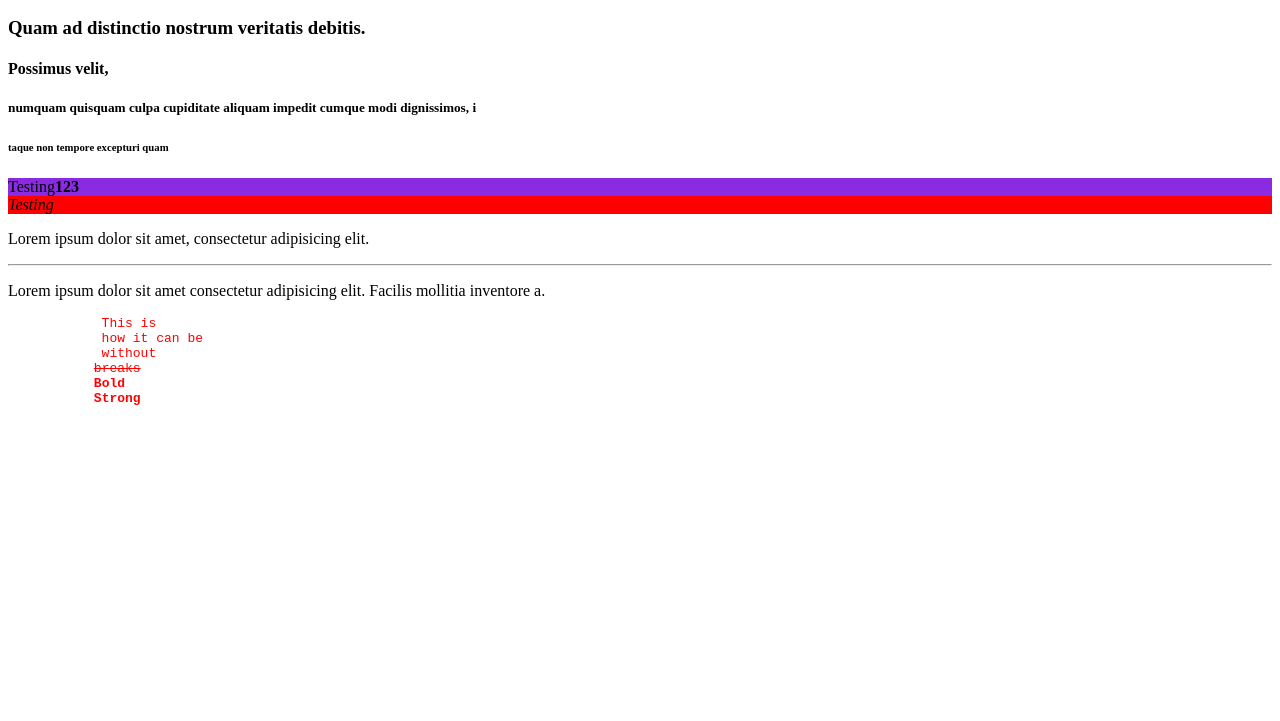
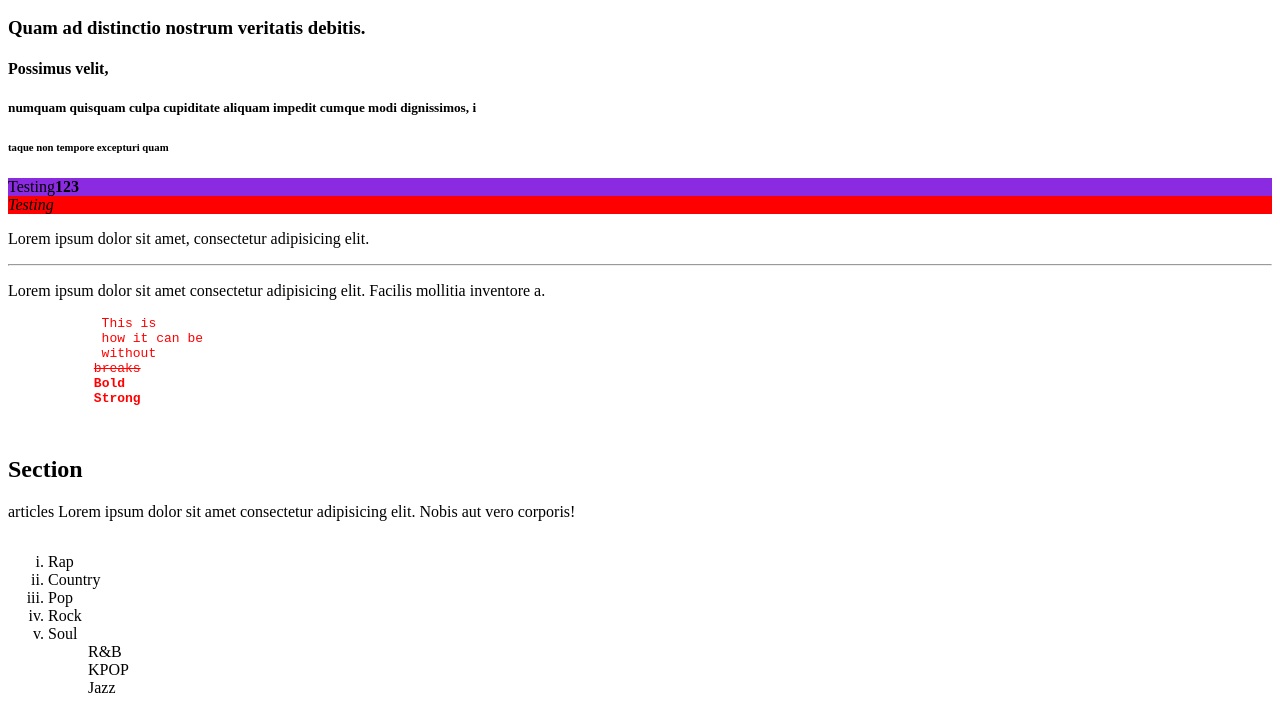
Before and after one commit to jhuffm8/html-intro, a plain HTML site: page index.html in a window 1280 px wide. Shown: the part 110-831 px from the top of the page. Before the commit the page ends 800 px from the top, so only its background shows below. Drawn offline with Linux system fonts and the light colour scheme.

Commit message:
resume practice

```diff
--- a/index.html
+++ b/index.html
@@ -42,8 +42,32 @@
            <b>Bold</b>
            <strong>Strong</strong>
 
+        </pre>
 
-        </pre>
+        <section>
+
+            <h2>Section</h2>
+            <p>
+
+                articles Lorem ipsum dolor sit amet consectetur adipisicing elit. Nobis aut vero corporis!
+            </p>
+
+        </section>
+
+        <ol type="i" style="display: inline-block;">
+            <li>Rap</li>
+            <li>Country</li>
+            <li>Pop</li>
+            <li>Rock</li>
+            <li>Soul</li>
+          <ul type="none" style="display: inline-block;">
+            <li>R&B</li>
+            <li>KPOP</li>
+            <li>Jazz</li>
+
+
+          </ul>
+        </ol>
 
     </body>
 
```
Also changed, not shown: remsume.html (added, +29 -0 lines).
